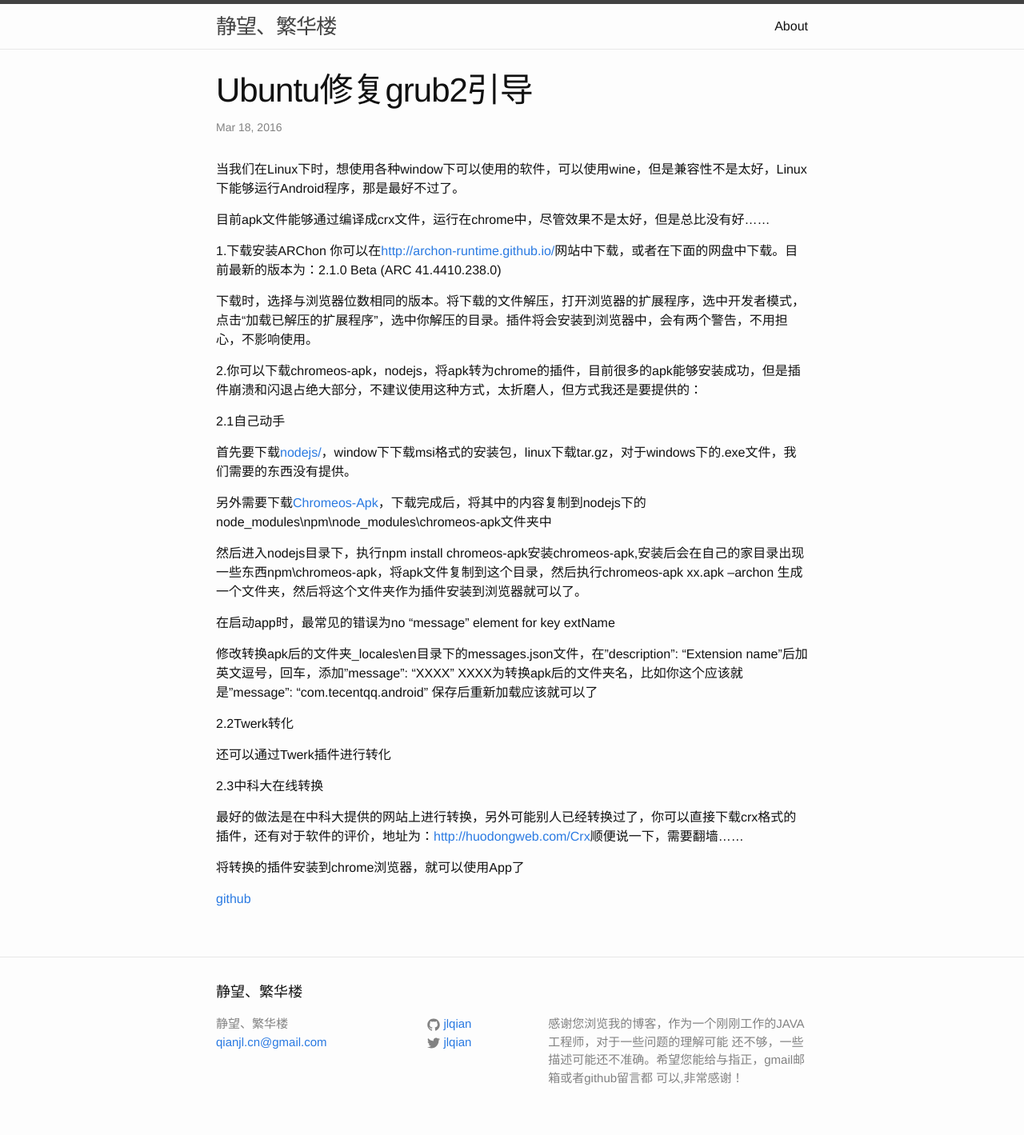
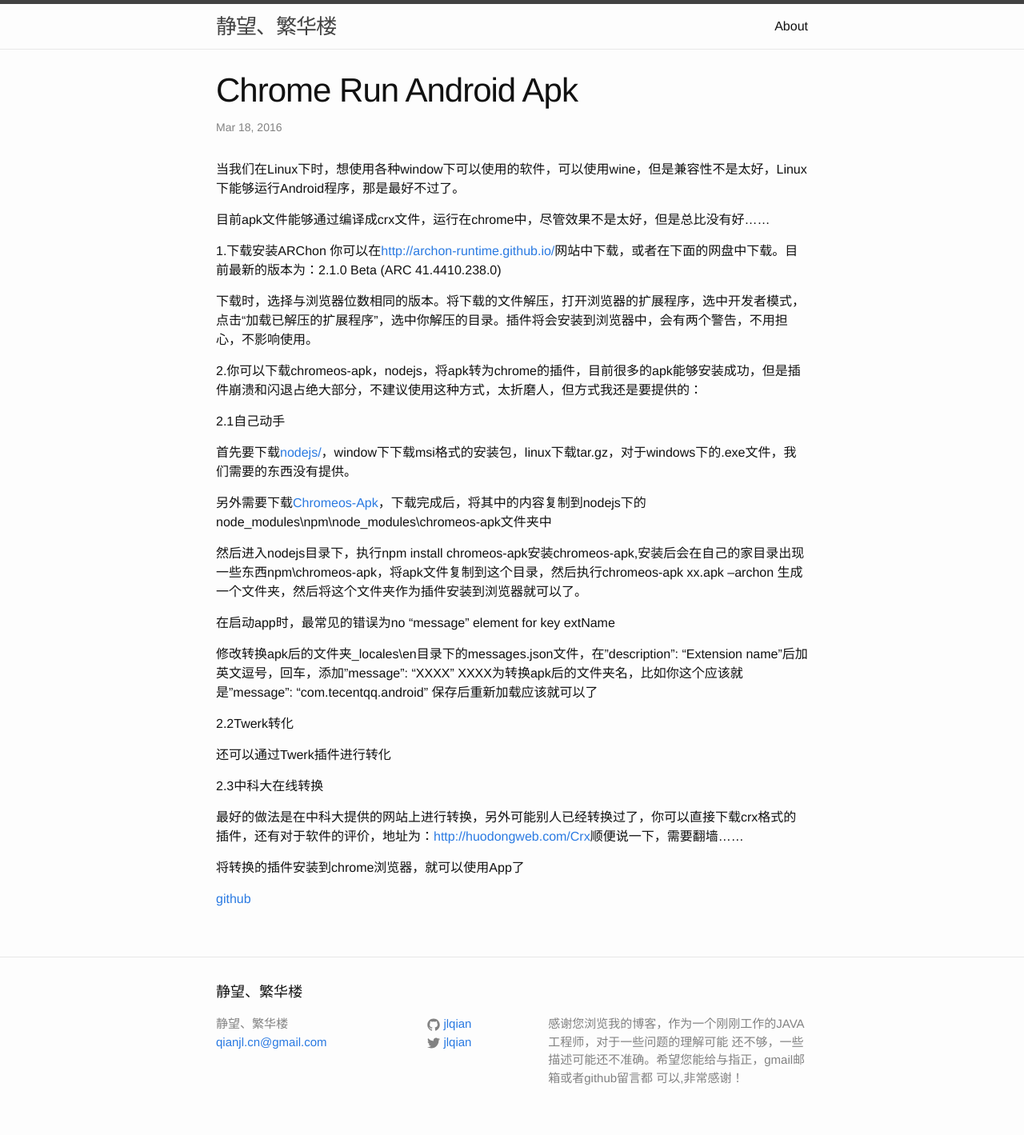
Before and after one commit to jlqian/blog_back, a Jekyll site: the page built from _posts/2016-03-28-chrome-run-apk.markdown, in a window 1280 px wide. Shown: the whole page at 80% size. Built offline with Jekyll 4.4.1, drawn with Linux system fonts in a browser that asks for light colours.

Commit message:
修改名称

```diff
--- a/_posts/2016-03-28-chrome-run-apk.markdown
+++ b/_posts/2016-03-28-chrome-run-apk.markdown
@@ -1,6 +1,6 @@
 ---
 layout: post
-title:  "Ubuntu修复grub2引导"
+title:  "Chrome Run Android Apk"
 date:   2016-03-18 16:41:15 +0800
 categories: jekyll update
 ---
```
